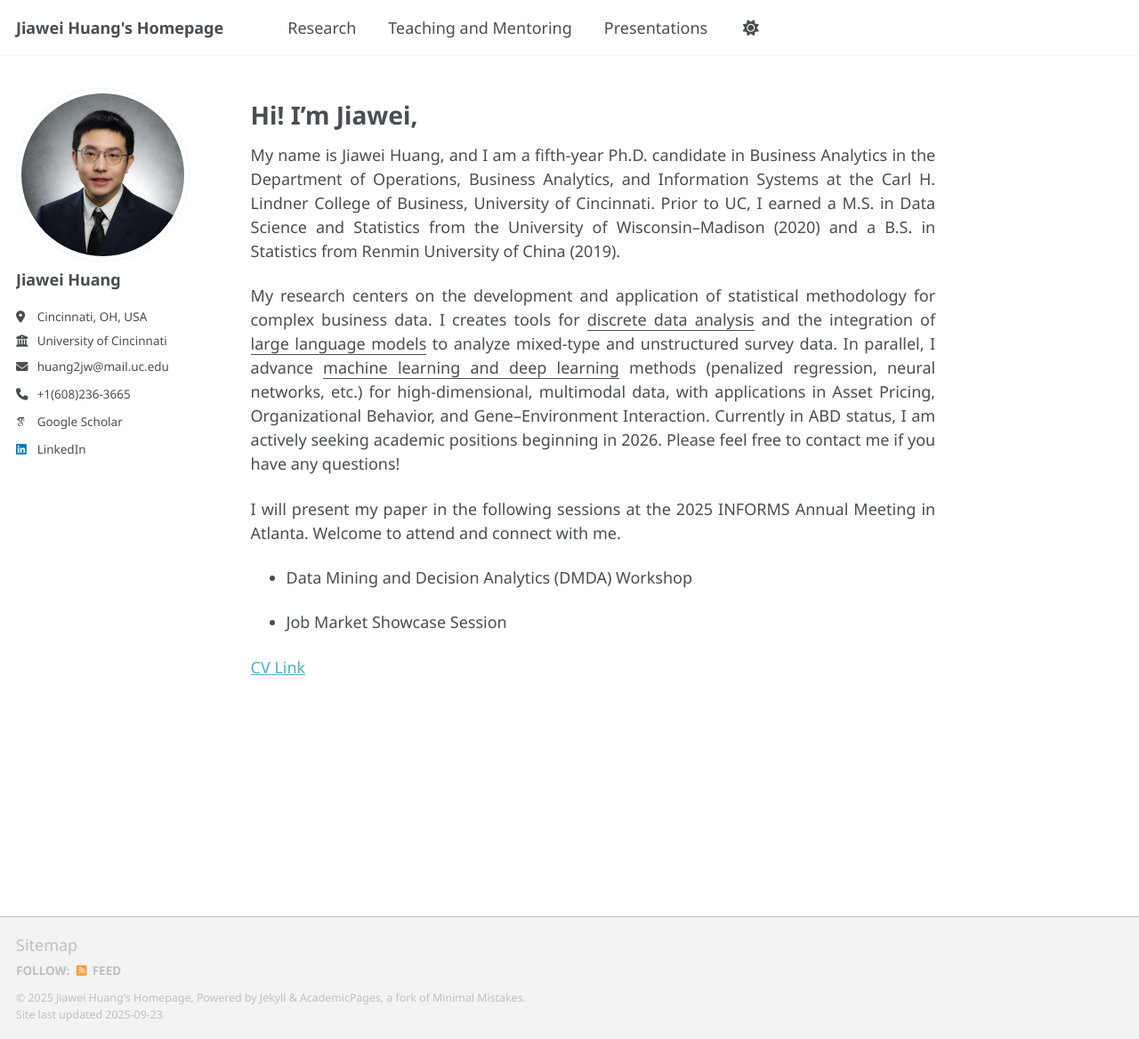
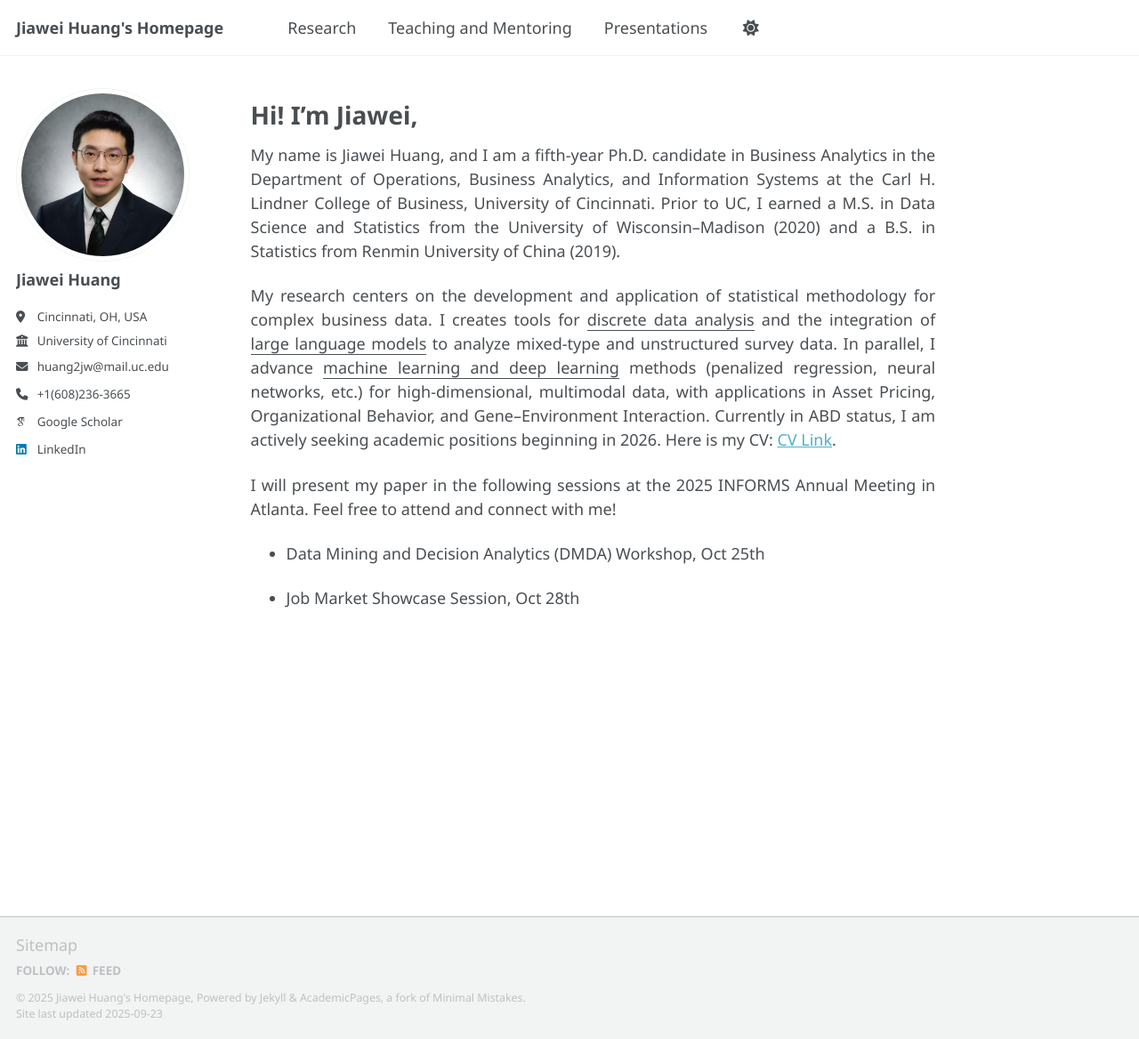
Before and after one commit to Jiawei98/Jiawei98.github.io, a Jekyll site: the page built from _pages/about.md, in a window 1280 px wide and 1168 px high. Shown: the whole window at 89% size. Built offline with Jekyll 4.4.1, drawn with Linux system fonts in a browser that asks for light colours; some web fonts are replaced; a script that is not in the unit is left out.

Commit message:
Update about.md

```diff
--- a/_pages/about.md
+++ b/_pages/about.md
@@ -13,12 +13,10 @@ description: "Jiawei Huang - PhD Candidate in Business Analytics at University o
 
 My name is Jiawei Huang, and I am a fifth-year Ph.D. candidate in Business Analytics in the Department of Operations, Business Analytics, and Information Systems at the Carl H. Lindner College of Business, University of Cincinnati. Prior to UC, I earned a M.S. in Data Science and Statistics from the University of Wisconsin–Madison (2020) and a B.S. in Statistics from Renmin University of China (2019).
 
-My research centers on the development and application of statistical methodology for complex business data. I creates tools for <u>discrete data analysis</u> and the integration of <u>large language models</u> to analyze mixed-type and unstructured survey data. In parallel, I advance <u>machine learning and deep learning</u> methods (penalized regression, neural networks, etc.) for high-dimensional, multimodal data, with applications in Asset Pricing, Organizational Behavior, and Gene–Environment Interaction. Currently in ABD status, I am actively seeking academic positions beginning in 2026. Please feel free to contact me if you have any questions!
+My research centers on the development and application of statistical methodology for complex business data. I creates tools for <u>discrete data analysis</u> and the integration of <u>large language models</u> to analyze mixed-type and unstructured survey data. In parallel, I advance <u>machine learning and deep learning</u> methods (penalized regression, neural networks, etc.) for high-dimensional, multimodal data, with applications in Asset Pricing, Organizational Behavior, and Gene–Environment Interaction. Currently in ABD status, I am actively seeking academic positions beginning in 2026. Here is my CV: [CV Link](/files/CV_Jiawei_Huang_UC.pdf).
 
-I will present my paper in the following sessions at the 2025 INFORMS Annual Meeting in Atlanta. Welcome to attend and connect with me.
+I will present my paper in the following sessions at the 2025 INFORMS Annual Meeting in Atlanta. Feel free to attend and connect with me!
 
-- Data Mining and Decision Analytics (DMDA) Workshop
+- Data Mining and Decision Analytics (DMDA) Workshop, Oct 25th
 
-- Job Market Showcase Session
-
-[CV Link](/files/CV_Jiawei_Huang_UC.pdf)
+- Job Market Showcase Session, Oct 28th
```
